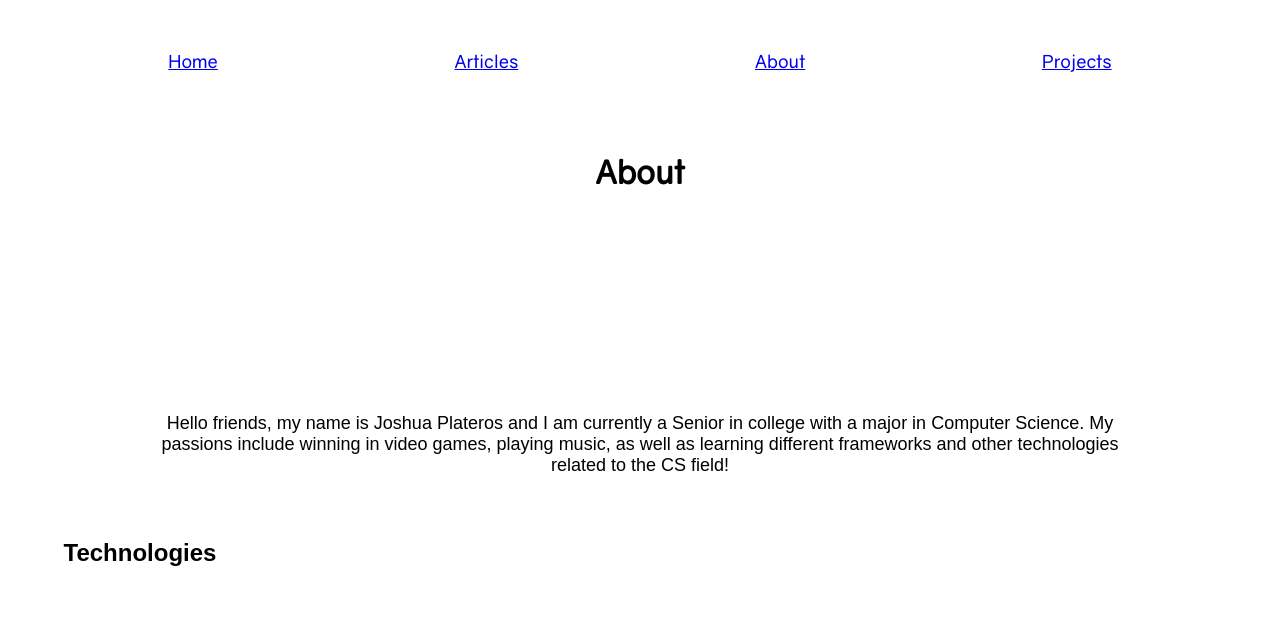
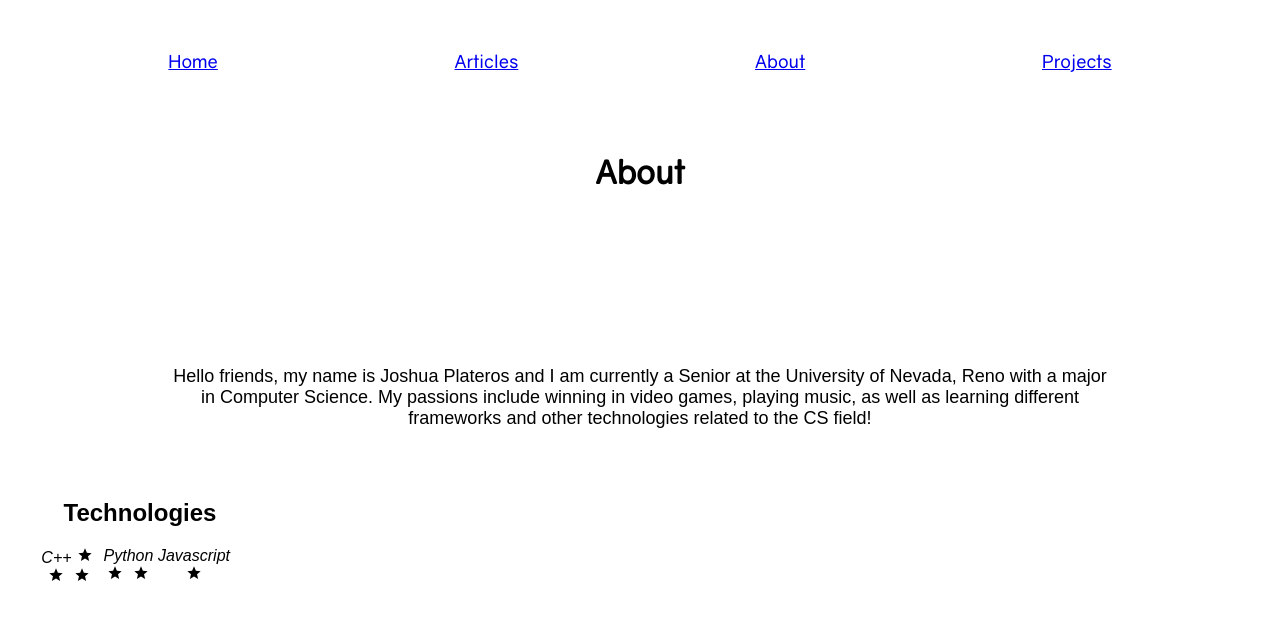
Before and after one commit to joshplateros/Personal-Website, a React (Create React App) app: page /about in a window 1280 px wide. Shown: the top 620 px of the page. Built offline with nearby package versions, Linux system fonts and the light colour scheme.

Commit message:
Finished Techonologies, make them into columns?

```diff
--- a/package.json
+++ b/package.json
@@ -6,6 +6,7 @@
     "framer-motion": "^2.4.2",
     "react": "^16.13.1",
     "react-dom": "^16.13.1",
+    "react-icons": "^3.11.0",
     "react-router-dom": "^5.2.0",
     "react-scripts": "^3.4.3"
   },
--- a/src/About.css
+++ b/src/About.css
@@ -6,12 +6,25 @@
 
 p {
 	font-size: large;
-	padding-top: 200px;
+	padding-top: 150px;
 	padding-left: 100px;
 	padding-right: 100px;
+	margin: 25px;
 }
 
 .Technologies {
 	padding-top: 25px;
 	padding-right: 1000px;
 }
+
+.TechnologyNames {
+	font-style: italic;
+	padding-right: 10px;
+	display: grid;
+	grid-template-columns: repeat(3, 1fr);
+	grid-auto-rows: minmax(100px, auto);
+}
+
+.MdStar {
+	color: red;
+}
--- a/src/About.js
+++ b/src/About.js
@@ -1,14 +1,47 @@
 import React from 'react'
 import './About.css';
+import { MdStar } from "react-icons/md";
 
 function About(props) {
 	return (
 		<div className ="About">
 			<h1> About </h1>
-			<p> Hello friends, my name is Joshua Plateros and I am currently a Senior in college with a major in Computer Science. My passions include winning in video games, playing music, as well as learning different frameworks and other technologies related to the CS field! </p>
+			<p> Hello friends, my name is Joshua Plateros and I am currently a Senior at the University of Nevada, Reno with a major in Computer Science. My passions include winning in video games, playing music, as well as learning different frameworks and other technologies related to the CS field! </p>
+
 			<div className ="Technologies">
 				<h2> Technologies </h2>
+				<div className="TechnologyNames">
+					<div>
+					C++
+					<MdStar
+						style={{ margin: '0 5px' }}
+					/>
+					<MdStar
+						style={{ margin: '0 5px' }}
+					/>
+					<MdStar
+						style={{ margin: '0 5px' }}
+					/>
+					</div>
+					<div>
+						Python
+						<MdStar
+							style={{ margin: '0 5px' }}
+						/>
+						<MdStar
+							style={{ margin: '0 5px' }}
+						/>
+					</div>
+					<div>
+						Javascript
+						<MdStar
+							style={{ margin: '0 5px' }}
+						/>
+					</div>
+				</div>
 			</div>
+
+
 		</div>
 
 	)
```
Also changed, not shown: 1 other file (tests, documents, lock files or other folders).
